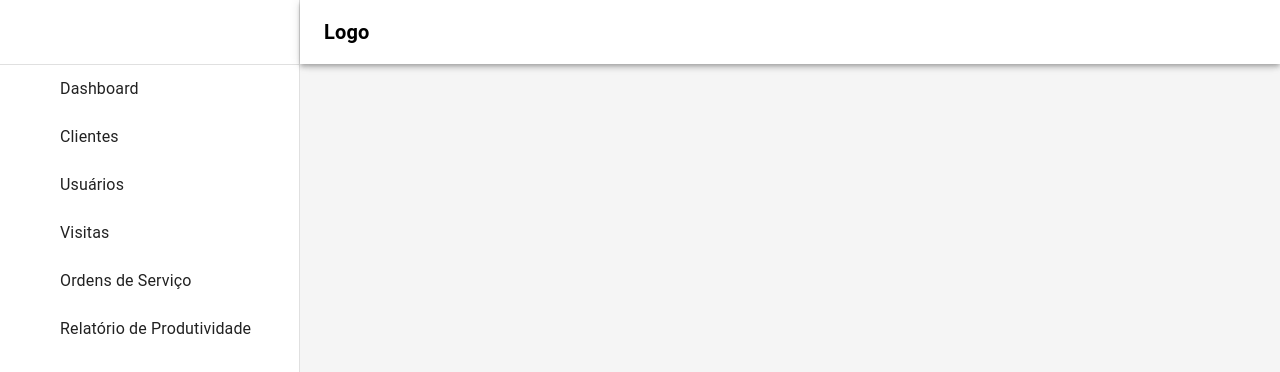
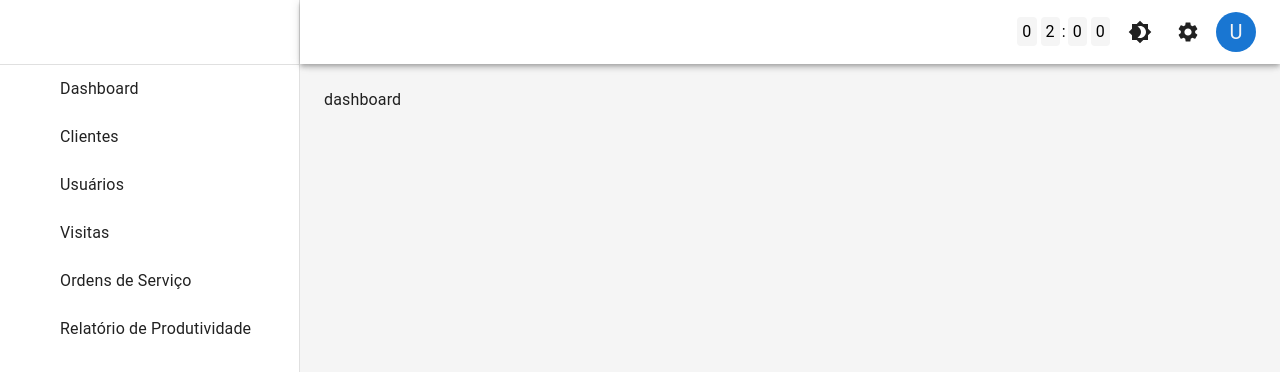
Before and after one commit to Sankhya-ABC/nikkey-frontend, a React (Vite) app: page /dashboard in a window 1280 px wide. Shown: the top 372 px of the page. Built offline with nearby package versions, Linux system fonts and the light colour scheme; some icons are missing.

Commit message:
feat: desktop template

```diff
--- a/src/App.tsx
+++ b/src/App.tsx
@@ -11,17 +11,17 @@ export const App: React.FC = () => {
         <BrowserRouter>
           <Routes>
             <Route element={<Template />}>
-              <Route path="dashboard" element={<p>dashboard</p>} />
-              <Route path="clientes" element={<p>clientes</p>} />
-              <Route path="usuarios" element={<p>usuarios</p>} />
-              <Route path="visitas" element={<p>visitas</p>} />
+              <Route path="dashboard" element={<span>dashboard</span>} />
+              <Route path="clientes" element={<span>clientes</span>} />
+              <Route path="usuarios" element={<span>usuarios</span>} />
+              <Route path="visitas" element={<span>visitas</span>} />
               <Route
                 path="ordens-de-servico"
-                element={<p>ordens-de-servico</p>}
+                element={<span>ordens-de-servico</span>}
               />
               <Route
                 path="relatorio-de-produtividade"
-                element={<p>relatorio-de-produtividade</p>}
+                element={<span>relatorio-de-produtividade</span>}
               />
             </Route>
           </Routes>
--- a/src/components/Template/Drawer/styles.tsx
+++ b/src/components/Template/Drawer/styles.tsx
@@ -1,10 +1,10 @@
-import { styled, type CSSObject, type Theme } from "@mui/material/styles";
 import MuiDrawer from "@mui/material/Drawer";
+import { CSSObject, styled, Theme } from "@mui/material/styles";
 
-export const DRAMER_WIDTH = 300;
+export const DRAWER_WIDTH = 300;
 
 const openedMixin = (theme: Theme): CSSObject => ({
-  width: DRAMER_WIDTH,
+  width: DRAWER_WIDTH,
   transition: theme.transitions.create("width", {
     easing: theme.transitions.easing.sharp,
     duration: theme.transitions.duration.enteringScreen,
@@ -27,7 +27,7 @@ const closedMixin = (theme: Theme): CSSObject => ({
 export const Drawer = styled(MuiDrawer, {
   shouldForwardProp: (prop) => prop !== "open",
 })(({ theme, open }) => ({
-  width: DRAMER_WIDTH,
+  width: DRAWER_WIDTH,
   flexShrink: 0,
   whiteSpace: "nowrap",
   boxSizing: "border-box",
--- a/src/components/Template/Menu/index.tsx
+++ b/src/components/Template/Menu/index.tsx
@@ -1,33 +1,23 @@
+import React from "react";
+import { useDrawer } from "../../../hooks/useDrawer";
+import { useTheme } from "../../../hooks/useTheme";
+import { AppBar } from "./styles";
+
 import {
   Brightness4 as DarkModeIcon,
   Brightness7 as LightModeIcon,
   Settings as SettingsIcon,
 } from "@mui/icons-material";
-import {
-  AppBar,
-  Avatar,
-  Box,
-  IconButton,
-  Toolbar,
-  Tooltip,
-} from "@mui/material";
-import React from "react";
-import { useTheme } from "../../../hooks/useTheme";
+import { Avatar, Box, IconButton, Toolbar, Tooltip } from "@mui/material";
 import { CountdownTimer } from "../../CountdownTimer";
 import { ThemeMode } from "../tokens";
 
 export const Menu: React.FC = () => {
   const { themeMode, toggleTheme } = useTheme();
+  const { isDrawerOpen } = useDrawer();
 
   return (
-    <AppBar
-      sx={{
-        backgroundColor: ({ palette }) => palette.background.paper,
-        color: ({ palette }) => palette.text.primary,
-        height: 64,
-        zIndex: 2,
-      }}
-    >
+    <AppBar position="fixed" open={isDrawerOpen}>
       <Toolbar>
         <Box sx={{ flexGrow: 1 }} />
 
--- /dev/null
+++ b/src/components/Template/Menu/styles.tsx
@@ -0,0 +1,36 @@
+import MuiAppBar, {
+  type AppBarProps as MuiAppBarProps,
+} from "@mui/material/AppBar";
+import { styled } from "@mui/material/styles";
+import { DRAWER_WIDTH } from "../Drawer/styles";
+
+interface AppBarProps extends MuiAppBarProps {
+  open?: boolean;
+}
+
+export const AppBar = styled(MuiAppBar, {
+  shouldForwardProp: (prop) => prop !== "open",
+})<AppBarProps>(({ theme, open }) => ({
+  zIndex: theme.zIndex.drawer + 1,
+  height: 64,
+  transition: theme.transitions.create(["width", "margin"], {
+    easing: theme.transitions.easing.sharp,
+    duration: theme.transitions.duration.leavingScreen,
+  }),
+  ...(open && {
+    marginLeft: DRAWER_WIDTH,
+    width: `calc(100% - ${DRAWER_WIDTH}px)`,
+    transition: theme.transitions.create(["width", "margin"], {
+      easing: theme.transitions.easing.sharp,
+      duration: theme.transitions.duration.enteringScreen,
+    }),
+  }),
+  ...(!open && {
+    marginLeft: `calc(${theme.spacing(7)} + 1px)`,
+    width: `calc(100% - calc(${theme.spacing(7)} + 1px))`,
+    [theme.breakpoints.up("sm")]: {
+      marginLeft: `calc(${theme.spacing(8)} + 1px)`,
+      width: `calc(100% - calc(${theme.spacing(8)} + 1px))`,
+    },
+  }),
+}));
--- a/src/components/Template/index.tsx
+++ b/src/components/Template/index.tsx
@@ -1,73 +1,25 @@
-import MuiAppBar, {
-  type AppBarProps as MuiAppBarProps,
-} from "@mui/material/AppBar";
 import Box from "@mui/material/Box";
 import { styled } from "@mui/material/styles";
-import Toolbar from "@mui/material/Toolbar";
-import Typography from "@mui/material/Typography";
 import { Outlet } from "react-router";
-import { useDrawer } from "../../hooks/useDrawer";
 import { Drawer } from "./Drawer";
-
-const drawerWidth = 300;
-
-interface AppBarProps extends MuiAppBarProps {
-  open?: boolean;
-}
-
-const AppBar = styled(MuiAppBar, {
-  shouldForwardProp: (prop) => prop !== "open",
-})<AppBarProps>(({ theme, open }) => ({
-  zIndex: theme.zIndex.drawer + 1,
-  transition: theme.transitions.create(["width", "margin"], {
-    easing: theme.transitions.easing.sharp,
-    duration: theme.transitions.duration.leavingScreen,
-  }),
-  ...(open && {
-    marginLeft: drawerWidth,
-    width: `calc(100% - ${drawerWidth}px)`,
-    transition: theme.transitions.create(["width", "margin"], {
-      easing: theme.transitions.easing.sharp,
-      duration: theme.transitions.duration.enteringScreen,
-    }),
-  }),
-  ...(!open && {
-    marginLeft: `calc(${theme.spacing(7)} + 1px)`,
-    width: `calc(100% - calc(${theme.spacing(7)} + 1px))`,
-    [theme.breakpoints.up("sm")]: {
-      marginLeft: `calc(${theme.spacing(8)} + 1px)`,
-      width: `calc(100% - calc(${theme.spacing(8)} + 1px))`,
-    },
-  }),
-}));
+import { Menu } from "./Menu";
 
 const Main = styled("main")(({ theme }) => ({
   flexGrow: 1,
   padding: theme.spacing(3),
+  top: 64,
+  position: "relative",
+  minHeight: "calc(100vh - 64px)",
 }));
 
 export const Template = () => {
-  const { isDrawerOpen } = useDrawer();
-
   return (
     <Box sx={{ display: "flex" }}>
-      <AppBar position="fixed" open={isDrawerOpen}>
-        <Toolbar>
-          <Typography
-            variant="h6"
-            noWrap
-            component="div"
-            sx={{ color: "black" }}
-          >
-            Logo
-          </Typography>
-        </Toolbar>
-      </AppBar>
+      <Menu />
 
       <Drawer />
 
       <Main>
-        {/* <DrawerHeader /> */}
         <Outlet />
       </Main>
     </Box>
--- a/src/hooks/useTheme.tsx
+++ b/src/hooks/useTheme.tsx
@@ -4,11 +4,11 @@ import {
   createTheme,
 } from "@mui/material/styles";
 import React, {
+  ReactNode,
   createContext,
   useContext,
   useEffect,
   useState,
-  type ReactNode,
 } from "react";
 import { ThemeMode, themeTokens } from "../components/Template/tokens";
 
```
Also changed, not shown: src/hooks/useDrawer.tsx (+1 -6 lines).
